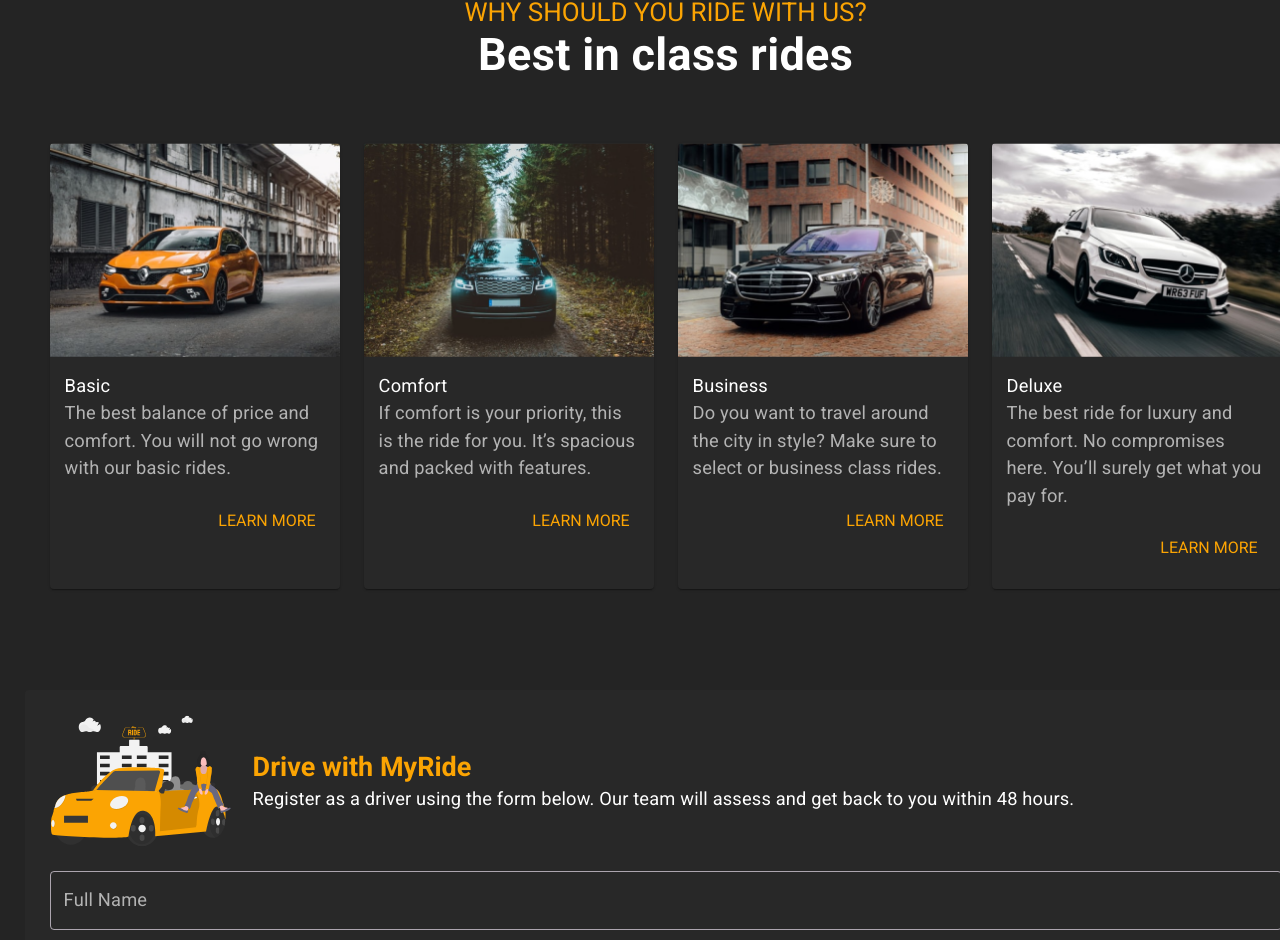
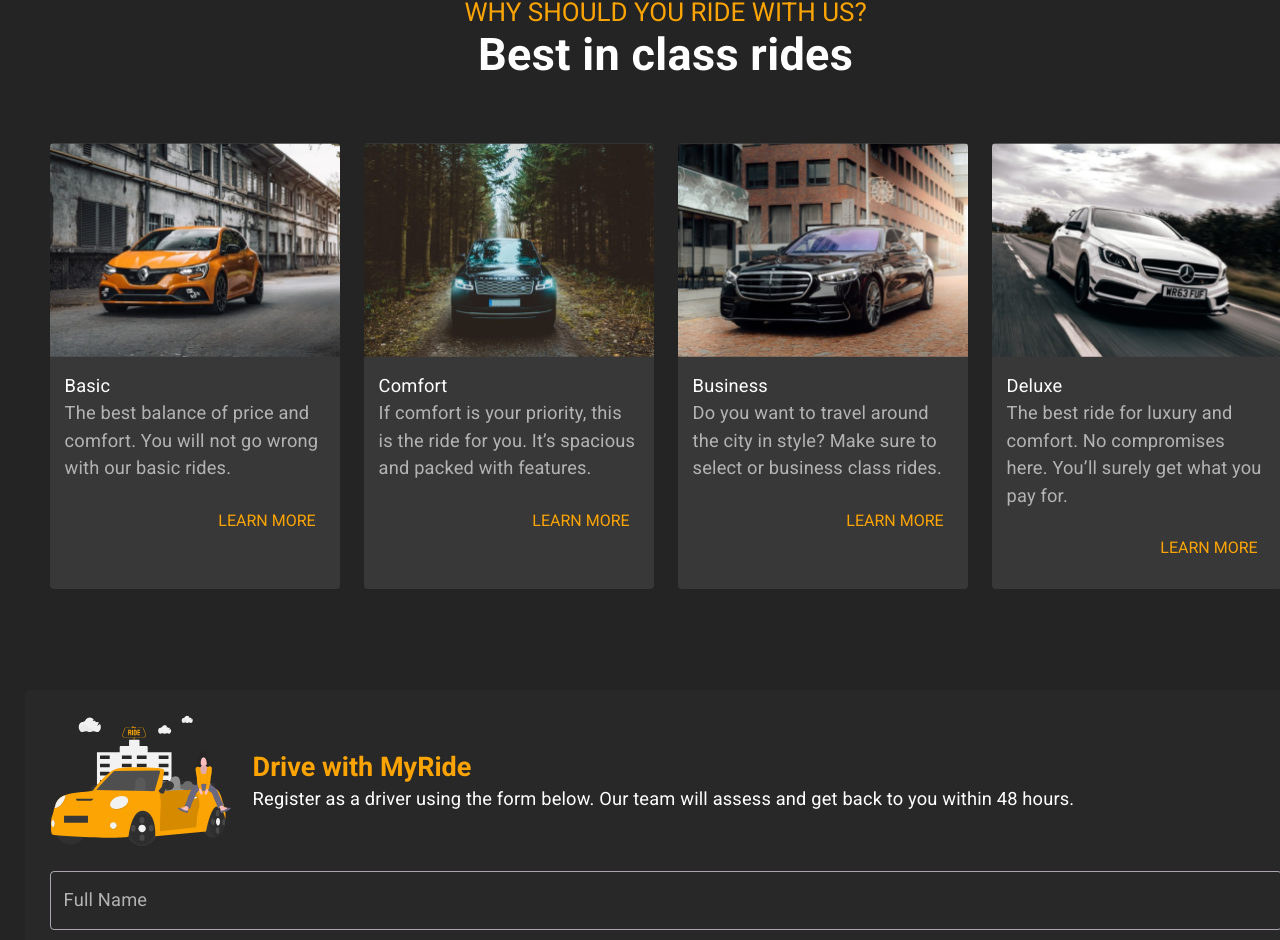
Before and after one commit to marcorezon/Compass-PB---Projeto-3, a React (Vite) app: page /home in a window 1280 px wide. Shown: the part 1152-2092 px from the top of the page. Built offline with nearby package versions, Linux system fonts and the light colour scheme.

Commit message:
Cards background swap

```diff
--- a/src/shared/Themes/standardTheme.ts
+++ b/src/shared/Themes/standardTheme.ts
@@ -15,6 +15,7 @@ export const standardTheme = createTheme({
         },
         secondary: {
             main: '#FBA403',
+            dark: '#383838'
         },
         background: {
             default: '#242424',
--- a/src/shared/components/classRideCard.tsx
+++ b/src/shared/components/classRideCard.tsx
@@ -33,10 +33,12 @@ export const ClassRideCards = () => {
     return (
         <InlineContainer justifyContent='center' mt='60px' mb='101px' gap='24px'>
             {classRides.map((object) => (
-                <Card  key={object.label}
+                <Card key={object.label}
                     sx={{
+                        boxShadow: 'none',
                         width: '307px',
-                        textAlign: 'start'
+                        textAlign: 'start',
+                        bgcolor: 'secondary.dark',
                     }}>
                     <CardMedia
                         sx={{ height: 214 }}
@@ -45,7 +47,7 @@ export const ClassRideCards = () => {
                         src="car"
                         image={object.image}
                     />
-                    <CardContent sx={{p: '15px'}}>
+                    <CardContent sx={{p: '15px' }}>
                         <Typography sx={{ color: 'primary.main' }}>
                             {object.label}
                         </Typography>
```
